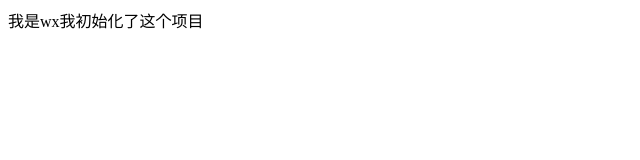
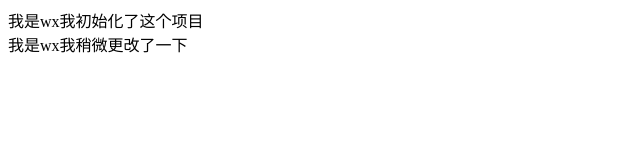
Before and after one commit to 666wx666/-mobile, a plain HTML site: page index.html in a window 1280 px wide. Shown: the whole page, without its empty margins (0-640 px from the left). Drawn offline with Linux system fonts and the light colour scheme.

Commit message:
稍微修改了一下

```diff
--- a/index.html
+++ b/index.html
@@ -9,6 +9,7 @@
 
 <body>
     <div>我是wx我初始化了这个项目</div>
+    <div>我是wx我稍微更改了一下</div>
 </body>
 
 </html>
```
